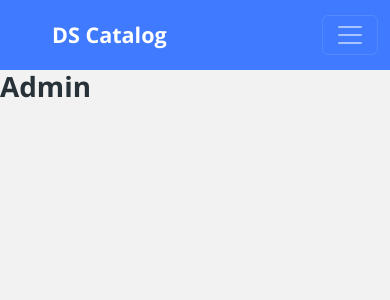
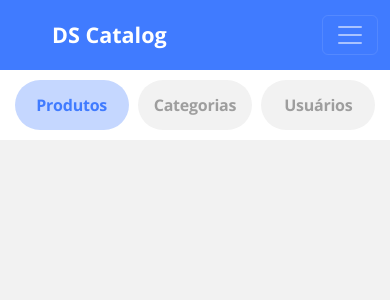
Before and after one commit to Jota-Erre-JR/dscatalog, a React (Create React App) app in the folder frontend/: page /admin in a window 390 px wide. Shown: the top 300 px of the page. Built offline with nearby package versions, Linux system fonts and the light colour scheme.

Commit message:
Admin Navbar layout mobile

```diff
--- /dev/null
+++ b/frontend/src/pages/Admin/Navbar/index.tsx
@@ -0,0 +1,27 @@
+import './styles.css';
+
+const Navbar = () => {
+  return (
+    <nav className="admin-nav-conteiner">
+      <ul>
+        <li>
+          <a href="link" className="admin-nav-item active">
+            <p>Produtos</p>
+          </a>
+        </li>
+        <li>
+          <a href="link" className="admin-nav-item">
+            <p>Categorias</p>
+          </a>
+        </li>
+        <li>
+          <a href="link" className="admin-nav-item">
+            <p>Usuários</p>
+          </a>
+        </li>
+      </ul>
+    </nav>
+  );
+};
+
+export default Navbar;
--- /dev/null
+++ b/frontend/src/pages/Admin/Navbar/styles.css
@@ -0,0 +1,42 @@
+ul{
+    display: flex;
+    justify-content: space-around;
+    list-style-type: none;
+    margin: 0;
+    padding: 0;
+}
+
+.admin-nav-conteiner{
+    padding: 10px;
+    background-color: #fff;
+}
+
+.admin-nav-item{
+    display: flex;
+    justify-content: center;
+    align-items: center;
+    width: calc(10px + calc((80vw)/3));
+    height: 50px;
+    background-color: #f2f2f2;
+    border-radius: 100px;
+    padding: 0 10px;
+    font-size: 16px;
+    font-weight: bold;
+    letter-spacing: -0.015em;
+    color: #9e9e9e;
+}
+
+.admin-nav-item.active{
+    background: rgba(64, 123, 255, 0.3);
+    color: #407BFF;
+}
+
+.admin-nav-item p{
+    margin-bottom: 0;
+}
+
+@media (min-width: 768px){
+    .admin-nav-item{
+        font-size: 18px;
+    }
+}
--- a/frontend/src/pages/Admin/index.tsx
+++ b/frontend/src/pages/Admin/index.tsx
@@ -1,6 +1,15 @@
+import Navbar from "./Navbar";
+import './styles.css';
+
 const Admin = () => {
   return (
-    <h1>Admin</h1>
+    <div className="admin-container">
+      <Navbar />
+      <div className="admin-content">
+
+      </div>
+
+    </div>
   );
 };
 
--- /dev/null
+++ b/frontend/src/pages/Admin/styles.css
@@ -0,0 +1,18 @@
+.admin-container{
+    display: flex;
+    flex-direction: column;
+}
+
+.admin-content{
+    padding: 20px;
+}
+
+@media (min-width: 1200px){
+    .admin-container{
+       flex-direction: row;
+    }
+
+    .admin-content{
+        flex: 1;
+    }
+}
```
